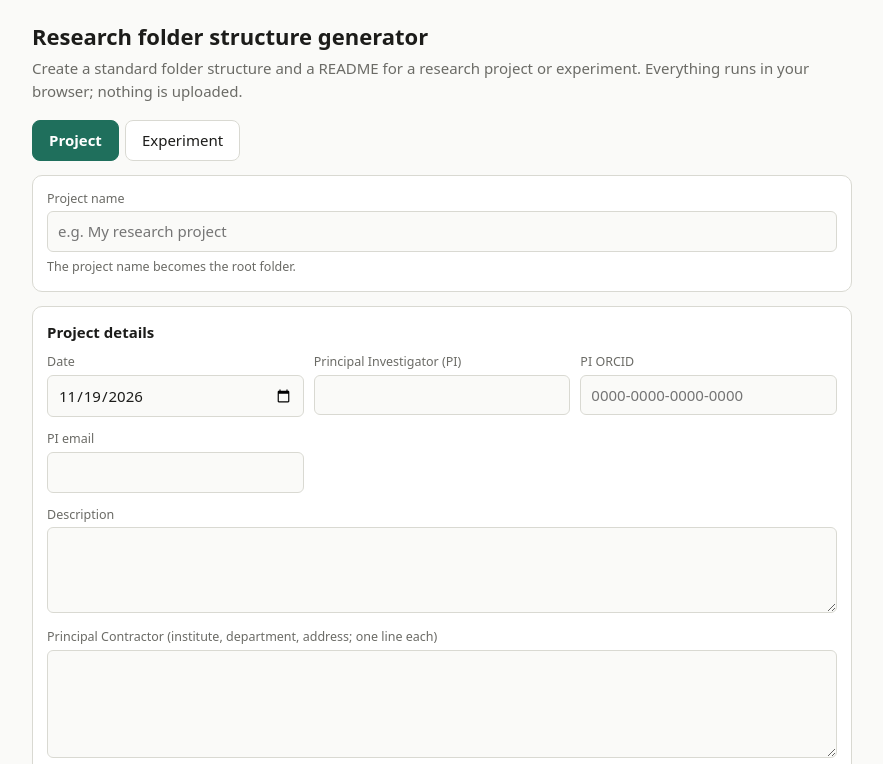
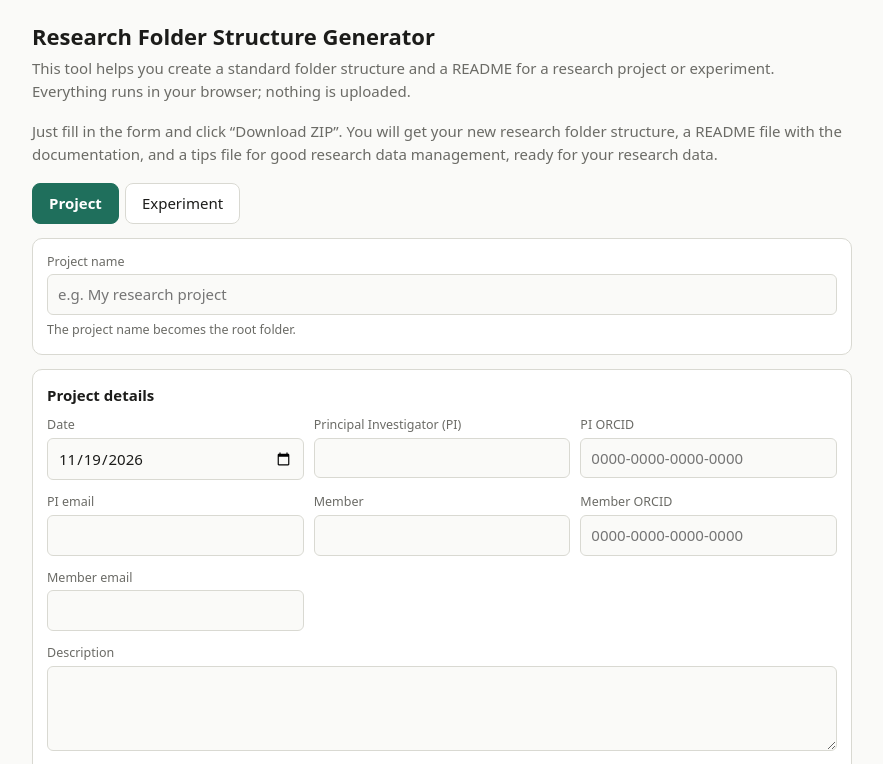
Before and after one commit to anadomingues20/data-awareness_project-folders, a plain HTML site: page index.html in a window 1280 px wide. Shown: the top 764 px of the page, without its empty margins (198-1081 px from the left). Drawn offline with nearby package versions, Linux system fonts and the light colour scheme.

````diff
--- a/index.html
+++ b/index.html
@@ -3,7 +3,7 @@
 <head>
 <meta charset="utf-8">
 <meta name="viewport" content="width=device-width, initial-scale=1, viewport-fit=cover">
-<title>Research folder structure generator</title>
+<title>Research Folder Structure Generator</title>
 <style>
 :root{--bg:#fafaf8;--fg:#1c1c1a;--mut:#6b6b66;--card:#fff;--bd:#d9d9d2;--ac:#1f6f5c;--acfg:#fff;--err:#b3261e;box-sizing:border-box;padding-top:env(safe-area-inset-top,0px);padding-bottom:env(safe-area-inset-bottom,0px)}
 @media(prefers-color-scheme:dark){:root:not([data-theme="light"]){--bg:#161615;--fg:#ecece8;--mut:#9a9a93;--card:#202020;--bd:#3a3a36;--ac:#4fb59c;--acfg:#10201b;--err:#f2928a}}
@@ -36,9 +36,9 @@ button.pri{font:inherit;background:var(--ac);color:var(--acfg);border:1px solid
 </head>
 <body>
 <main>
-<h1>Research folder structure generator</h1>
-<p class="sub">Create a standard folder structure and a README for a research project or experiment. Everything runs in your browser; nothing is uploaded.</p>
-
+<h1>Research Folder Structure Generator</h1>
+<p class="sub">This tool helps you create a standard folder structure and a README for a research project or experiment. Everything runs in your browser; nothing is uploaded.</p>
+<p class="sub">Just fill in the form and click “Download ZIP”. You will get your new research folder structure, a README file with the documentation, and a tips file for good research data management, ready for your research data.</p>
 <div class="tabs" role="tablist">
 <button class="tab" role="tab" id="t-project" aria-selected="true">Project</button>
 <button class="tab" role="tab" id="t-experiment" aria-selected="false">Experiment</button>
@@ -57,6 +57,9 @@ button.pri{font:inherit;background:var(--ac);color:var(--acfg);border:1px solid
 <div><label for="f-pi">Principal Investigator (PI)</label><input type="text" id="f-pi"></div>
 <div><label for="f-piorcid">PI ORCID</label><input type="text" id="f-piorcid" placeholder="0000-0000-0000-0000"></div>
 <div><label for="f-piemail">PI email</label><input type="text" id="f-piemail"></div>
+<div><label for="f-con">Member</label><input type="text" id="f-con"></div>
+<div><label for="f-conorcid">Member ORCID</label><input type="text" id="f-conorcid" placeholder="0000-0000-0000-0000"></div>
+<div><label for="f-conemail">Member email</label><input type="text" id="f-conemail"></div>
 </div>
 <div style="margin-top:10px"><label for="f-desc">Description</label><textarea id="f-desc" rows="3"></textarea></div>
 <div style="margin-top:10px"><label for="f-contractor">Principal Contractor (institute, department, address; one line each)</label><textarea id="f-contractor" rows="4"></textarea></div>
@@ -142,11 +145,13 @@ function projectHead(name){return [
  field("Principal Investigator (PI)",ml($("#f-pi").value),"Primarily responsible for the project. Can be a repetitive list of authors, artists, collectors, organizations etc."),
  field("PI.ORCID",normOrcid(V("f-piorcid")),"ORCID identifier of the Principal Investigator"),
  field("PI.Email",V("f-piemail"),"email identifier of the Principal Investigator"),
- field("Principal Contractor",ml($("#f-contractor").value),"The department/institute responsible for the project.")
+ field("Principal Contractor",ml($("#f-contractor").value),"The department/institute responsible for the project."),
+ field("Member",ml($("#f-con").value),"Who contributed to the resource/project and edit this document "),
+ field("Member.ORCID",normOrcid(V("f-conorcid")),"ORCID identifier of the Member"),
+ field("Member.Email",V("f-conemail"),"Email identifier of the Member")
  ].join("\n");}
-function treeDesc(nodes,pre){const o=[];nodes.forEach((n,i)=>{const last=i===nodes.length-1;o.push([pre+(last?"└── ":"├── ")+n[0]+"/",n[1]]);if(n[2])o.push(...treeDesc(n[2],pre+(last?"    ":"│   ")));});return o;}
-function treeBlock(root,tree){const rows=treeDesc(tree,""),w=Math.max(0,...rows.map(r=>r[0].length))+3;return [root+"/",...rows.map(r=>r[0].padEnd(w)+"<- "+r[1])];}
-function tail(name,root,tree){return ["This folder contains the "+type+"-level folder structure for **"+name+"**.","","## Naming scheme","","Folders are named `NN-content`:","","- `NN` is a two-digit index used to sort the folders.","- `content` describes what the folder contains, with words separated by hyphens.",...(type==="experiment"?["","The root folder is named `Experiment_` followed by the experiment name."]:[]),"","## Folder structure","","```",root+"/",...treeLines(tree,""),"```","","## Folder descriptions","","```",...treeBlock(root,tree),"```"].join("\n")+"\n";}
+function mdRows(nodes,path){const o=[];nodes.forEach(n=>{const p=path+n[0]+"/";o.push("| `"+p+"` | "+n[1]+" |");if(n[2])o.push(...mdRows(n[2],p));});return o;}
+function tail(name,root,tree){return ["This folder contains the "+type+"-level folder structure for **"+name+"**.","","## Naming scheme","","Folders are named `NN-content`:","","- `NN` is a two-digit index used to sort the folders.","- `content` describes what the folder contains, with words separated by hyphens.",...(type==="experiment"?["","The root folder is named `Experiment_` followed by the experiment name."]:[]),"","## Folder structure","","```",root+"/",...treeLines(tree,""),"```","","## Folder descriptions","","| Folder | Description |","| --- | --- |",...mdRows(tree,"")].join("\n")+"\n";}
 function readme(){const {T,raw,root,tree}=info(),r=root||T.root("<name>"),name=raw||"<"+T.label+" name>";
  if(type==="project")return projectHead(name)+"\n\n"+tail(name,r,tree);
  return "# Title\n# "+name+"\n\nCreated: "+new Date().toISOString().slice(0,10)+"\n\n"+tail(name,r,tree);}
@@ -170,7 +175,7 @@ function validate(){const errs=[],raw=$("#nm").value;let m="",b=true;
  else if(/[\\\/:*?"<>|]/.test(raw)){m="These characters are removed from the folder name: \\ / : * ? \" < > |";b=false;}
  put(errs,"nm",m,b);
  const meta=type==="project";
- [["f-piemail",emailMsg],["f-piorcid",orcidMsg]].forEach(([id,f])=>put(errs,id,meta?f(V(id)):"",true));
+ [["f-piemail",emailMsg],["f-conemail",emailMsg],["f-piorcid",orcidMsg],["f-conorcid",orcidMsg]].forEach(([id,f])=>put(errs,id,meta?f(V(id)):"",true));
  put(errs,"f-date",meta&&$("#f-date").validity.badInput?"Enter a valid date.":"",true);
  return errs;}
 function refresh(){const {T,root}=info();$("#lbl").textContent=T.field;$("#nm").placeholder=T.ph;$("#hint").textContent=T.rootHint+(root?" Root folder: "+root+"/":"");
````
Also changed, not shown: 2 other files.
